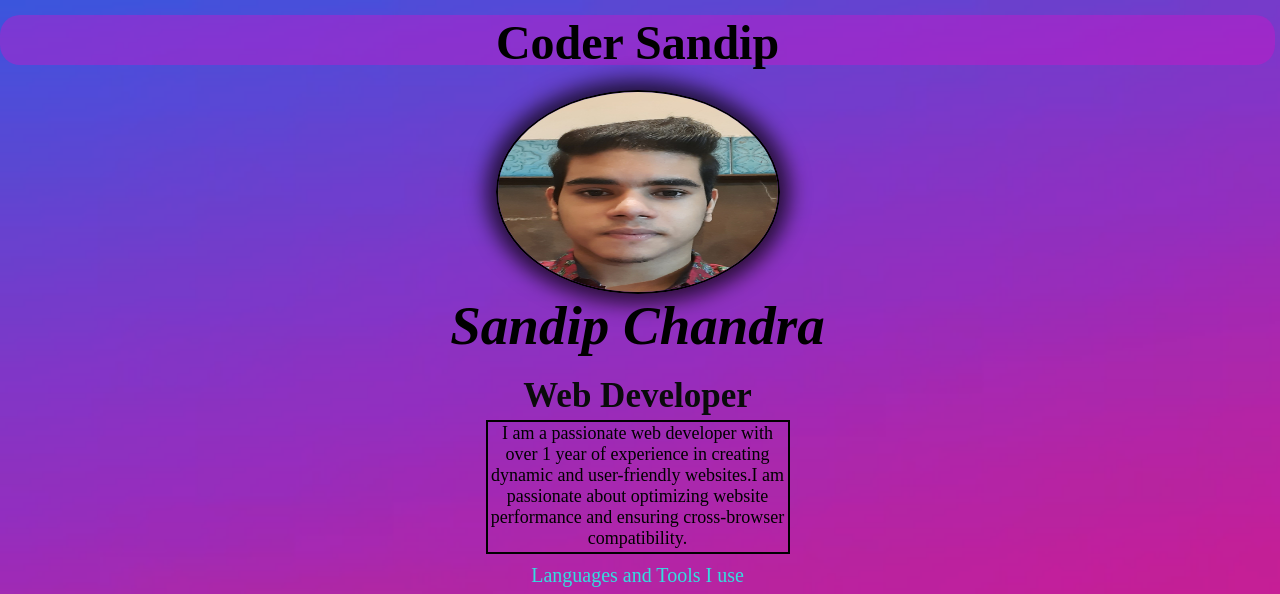
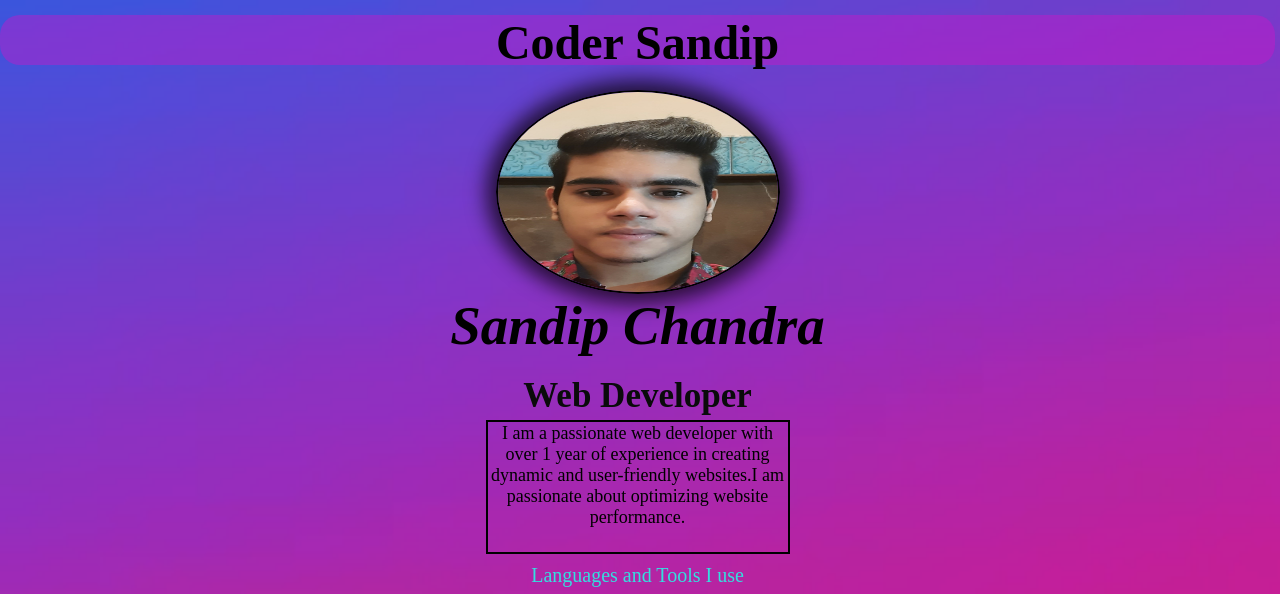
Before and after one commit to Coder-Sandip/CoderSandip, a plain HTML site: page index.html in a window 1280 px wide. Shown: the top 594 px of the page. Drawn offline with Linux system fonts and the light colour scheme.

Commit message:
changes in codes for size

```diff
--- a/index.html
+++ b/index.html
@@ -23,7 +23,7 @@
             </div>
             <div class="bios">
                 <p style="margin-top: 1px;margin-bottom:-1px;">
-                    I am a passionate web developer with over 1 year of experience in creating dynamic and user-friendly websites.I am passionate about optimizing website performance and ensuring cross-browser compatibility.
+                    I am a passionate web developer with over 1 year of experience in creating dynamic and user-friendly websites.I am passionate about optimizing website performance.
                 </p>
                 </div>
                 <div style="font-size: 20px;color: rgb(52, 223, 223);text-align: center;margin: 10px;">
--- a/style.css
+++ b/style.css
@@ -164,7 +164,7 @@ background-color: rgba(53, 232, 175, 0.783);
     color: azure;
 }
 @media only screen and(min-width:200px)and (max-width: 567px){
-    .rows{
+     .rows{
         padding: 0px;
         display:flex ;
         flex-direction: row;
@@ -175,8 +175,8 @@ background-color: rgba(53, 232, 175, 0.783);
     }
     .bios{
         display: flex;
-
         width: 100%;
         height: 100%;
+        flex-direction: row;
     }
 }
```
